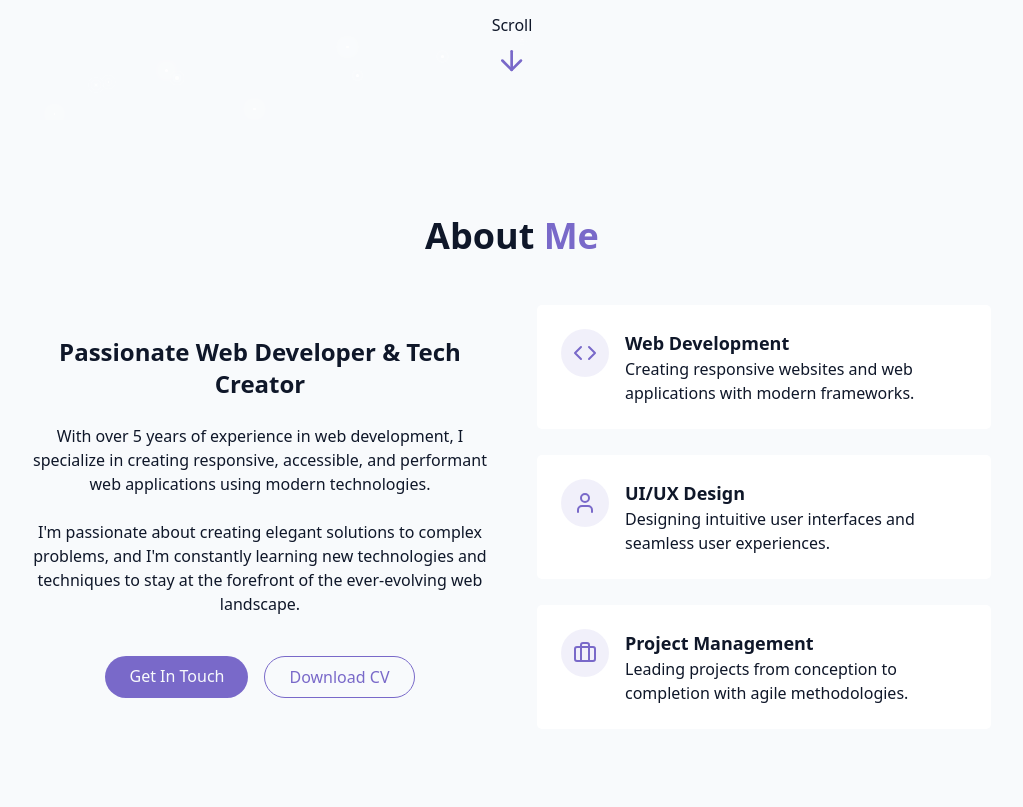
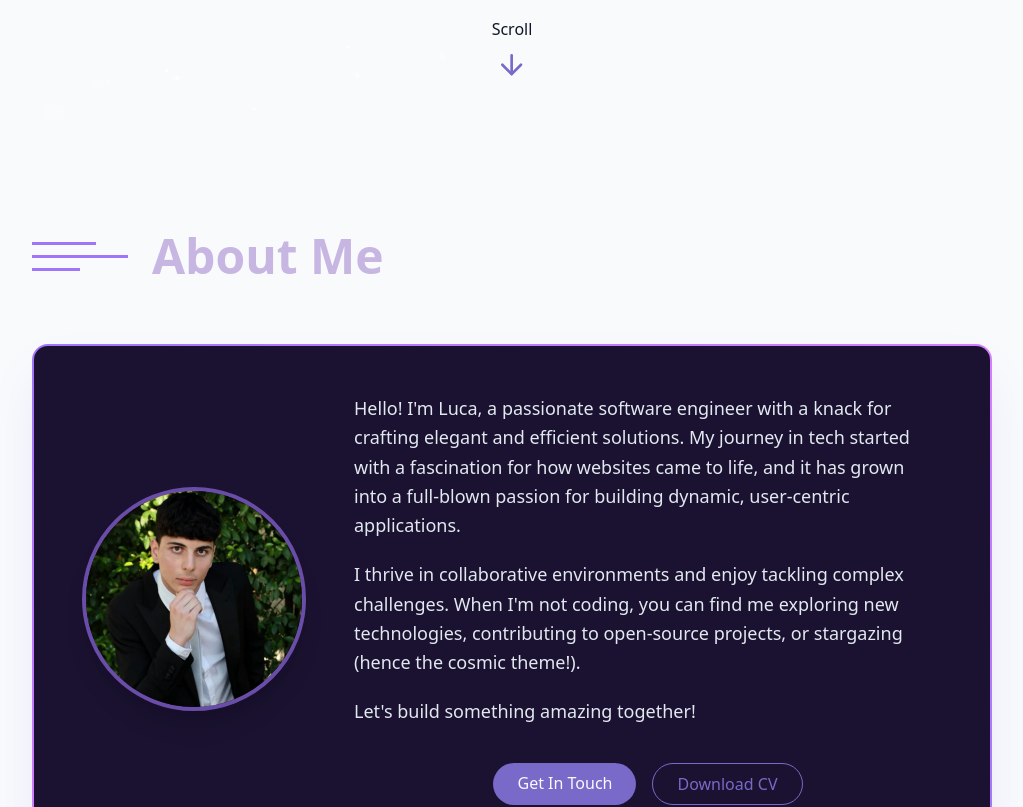
Before and after one commit to LucaTegano/portfolio, a React (Vite) app: page / in a window 1280 px wide. Shown: the part 680-1487 px from the top of the page, without its empty margins (128-1151 px from the left). Built offline with nearby package versions, Linux system fonts and the light colour scheme.

Commit message:
AboutSection changes

```diff
--- a/src/components/AboutSection.jsx
+++ b/src/components/AboutSection.jsx
@@ -1,34 +1,54 @@
-import { Briefcase, Code, User } from "lucide-react";
-
+// No imports needed for this version, or add if other shared components are used.
+// import { Star } from "lucide-react"; // Example if you add other elements
+import ProfilePicture from '../assets/profile-picture.jpeg'
 export const AboutSection = () => {
   return (
-    <section id="about" className="py-24 px-4 relative">
-      {" "}
+    <section id="about" className="py-20 md:py-28 px-4 relative text-white">
       <div className="container mx-auto max-w-5xl">
-        <h2 className="text-3xl md:text-4xl font-bold mb-12 text-center">
-          About <span className="text-primary"> Me</span>
-        </h2>
+        <div className="flex items-center mb-12 md:mb-16">
+          <div className="hidden sm:block space-y-2.5 mr-6">
+            <div className="h-[3px] w-16 bg-[#A076F9]"></div>
+            <div className="h-[3px] w-24 bg-[#A076F9]"></div>
+            <div className="h-[3px] w-12 bg-[#A076F9]"></div>
+          </div>
+          <h2 className="text-4xl md:text-5xl font-bold text-[#C8B6E2]">
+            About Me
+          </h2>
+        </div>
 
-        <div className="grid grid-cols-1 md:grid-cols-2 gap-12 items-center">
-          <div className="space-y-6">
-            <h3 className="text-2xl font-semibold">
-              Passionate Web Developer & Tech Creator
-            </h3>
+        {/* Main content card with gradient border effect */}
+        <div className="relative p-[2px] bg-gradient-to-br from-[#A076F9] via-[#D57FFF] to-[#A076F9] rounded-2xl shadow-2xl shadow-[#A076F9]/20">
+          <div className="bg-[#1A1230] p-6 sm:p-8 md:p-12 rounded-[14px]">
+            <div className="flex flex-col md:flex-row items-center gap-8 md:gap-12">
+              {/* Left: Image */}
+              <div className="flex-shrink-0">
+                {/* TODO: Replace src with your actual image path */}
+                <img
+                  src={ProfilePicture} // Placeholder - replace with your image e.g., /src/assets/images/luca.jpg
+                  alt="Luca - Software Engineer"
+                  className="w-40 h-40 sm:w-48 sm:h-48 md:w-56 md:h-56 rounded-full object-cover border-4 border-[#A076F9]/60 shadow-xl"
+                />
+              </div>
 
-            <p className="text-muted-foreground">
-              With over 5 years of experience in web development, I specialize
-              in creating responsive, accessible, and performant web
-              applications using modern technologies.
-            </p>
-
-            <p className="text-muted-foreground">
-              I'm passionate about creating elegant solutions to complex
-              problems, and I'm constantly learning new technologies and
-              techniques to stay at the forefront of the ever-evolving web
-              landscape.
-            </p>
-
-            <div className="flex flex-col sm:flex-row gap-4 pt-4 justify-center">
+              {/* Right: Text Content */}
+              <div className="text-left space-y-5 flex-1">
+                <p className="text-base sm:text-lg text-slate-200 leading-relaxed">
+                  Hello! I'm Luca, a passionate software engineer with a knack
+                  for crafting elegant and efficient solutions. My journey in
+                  tech started with a fascination for how websites came to life,
+                  and it has grown into a full-blown passion for building
+                  dynamic, user-centric applications.
+                </p>
+                <p className="text-base sm:text-lg text-slate-200 leading-relaxed">
+                  I thrive in collaborative environments and enjoy tackling
+                  complex challenges. When I'm not coding, you can find me
+                  exploring new technologies, contributing to open-source
+                  projects, or stargazing (hence the cosmic theme!).
+                </p>
+                <p className="text-base sm:text-lg text-slate-200 leading-relaxed">
+                  Let's build something amazing together!
+                </p>
+                <div className="flex flex-col sm:flex-row gap-4 pt-4 justify-center">
               <a href="#contact" className="cosmic-button">
                 {" "}
                 Get In Touch
@@ -41,50 +61,6 @@ export const AboutSection = () => {
                 Download CV
               </a>
             </div>
-          </div>
-
-          <div className="grid grid-cols-1 gap-6">
-            <div className="gradient-border p-6 card-hover">
-              <div className="flex items-start gap-4">
-                <div className="p-3 rounded-full bg-primary/10">
-                  <Code className="h-6 w-6 text-primary" />
-                </div>
-                <div className="text-left">
-                  <h4 className="font-semibold text-lg"> Web Development</h4>
-                  <p className="text-muted-foreground">
-                    Creating responsive websites and web applications with
-                    modern frameworks.
-                  </p>
-                </div>
-              </div>
-            </div>
-            <div className="gradient-border p-6 card-hover">
-              <div className="flex items-start gap-4">
-                <div className="p-3 rounded-full bg-primary/10">
-                  <User className="h-6 w-6 text-primary" />
-                </div>
-                <div className="text-left">
-                  <h4 className="font-semibold text-lg">UI/UX Design</h4>
-                  <p className="text-muted-foreground">
-                    Designing intuitive user interfaces and seamless user
-                    experiences.
-                  </p>
-                </div>
-              </div>
-            </div>
-            <div className="gradient-border p-6 card-hover">
-              <div className="flex items-start gap-4">
-                <div className="p-3 rounded-full bg-primary/10">
-                  <Briefcase className="h-6 w-6 text-primary" />
-                </div>
-
-                <div className="text-left">
-                  <h4 className="font-semibold text-lg">Project Management</h4>
-                  <p className="text-muted-foreground">
-                    Leading projects from conception to completion with agile
-                    methodologies.
-                  </p>
-                </div>
               </div>
             </div>
           </div>
--- a/src/components/HeroSection.jsx
+++ b/src/components/HeroSection.jsx
@@ -36,7 +36,7 @@ export const HeroSection = () => {
         </div>
       </div>
 
-      <div className="absolute bottom-8 left-1/2 transform -translate-x-1/2 flex flex-col items-center animate-bounce">
+      <div className="absolute bottom-8 left-1/2 transform -translate-x-1/2 flex flex-col items-center animate-[bounce_0.75s_infinite]">
         <span className="text-muted-foreground mb-2"> Scroll </span>
         <ArrowDown className="h-8 w-8 text-primary" />
       </div>
```
Also changed, not shown: src/assets/profile-picture.jpeg (added).
